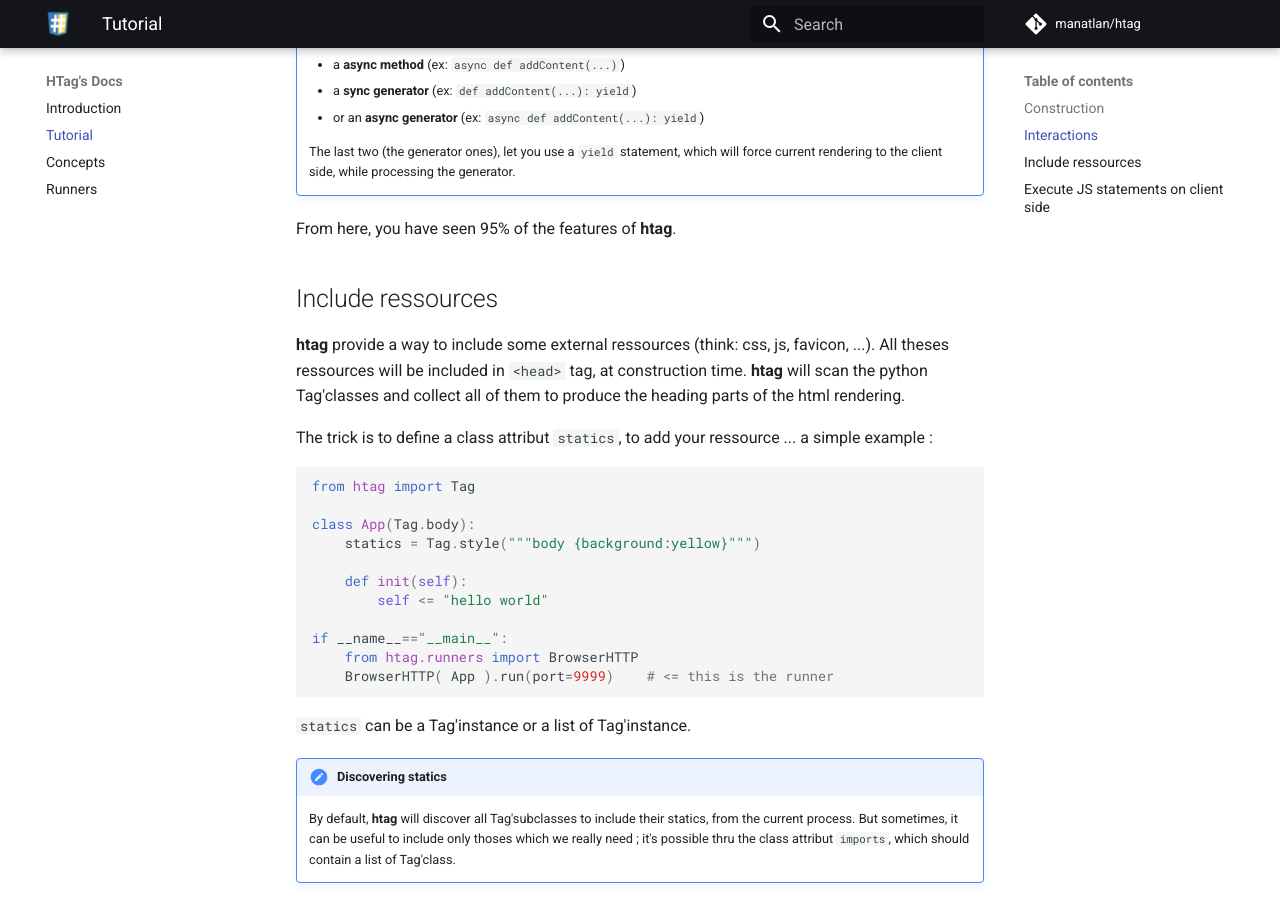
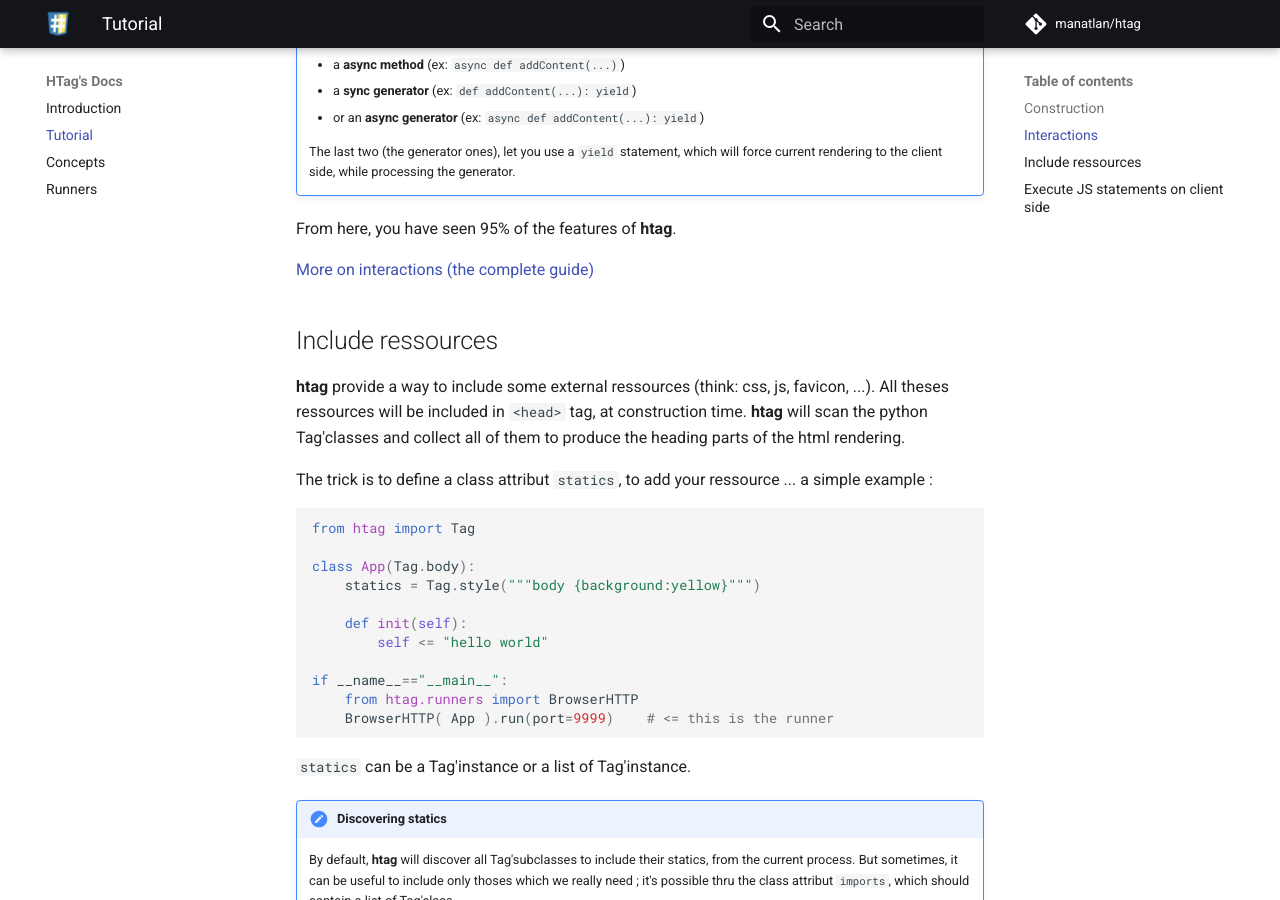
Before and after one commit to manatlan/htag, an MkDocs documentation site: the page built from docs/tutorial.md, in a window 1280 px wide and 900 px high, scrolled down 2864 px. Built offline with MkDocs 1.6.1 and Material for MkDocs 9.7.7, drawn with Linux system fonts in a browser that asks for light colours; comment, search, counter and statistics services are not loaded.

Commit message:
Update tutorial.md

```diff
--- a/docs/tutorial.md
+++ b/docs/tutorial.md
@@ -142,6 +142,9 @@
 
 From here, you have seen 95% of the features of **htag**.
 
+[More on interactions (the complete guide)](/htag/calling_an_event/)
+
+
 ## Include ressources
 
 **htag** provide a way to include some external ressources (think: css, js, favicon, ...). All theses ressources will be included in `<head>` tag, at construction time.
```
